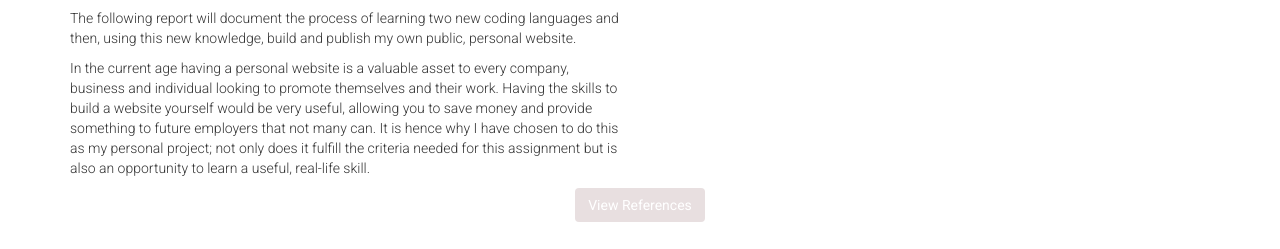
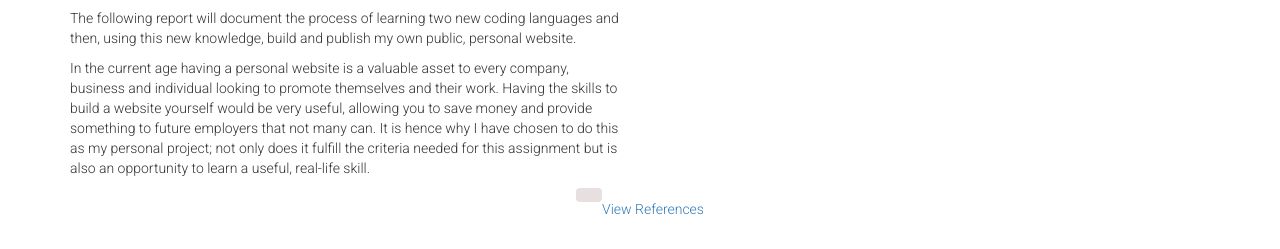
Before and after one commit to Tomswall/My-Report, a plain HTML site: page conclusion.html in a window 1280 px wide. Shown: the part 602-851 px from the top of the page. Drawn offline with nearby package versions, Linux system fonts and the light colour scheme; grey boxes are pictures that could not be loaded.

Commit message:
Update conclusion.html

```diff
--- a/conclusion.html
+++ b/conclusion.html
@@ -42,7 +42,7 @@ In the current age having a personal website is a valuable asset to every compan
       </div>
     </div>
     <div class="row text-center">
-      <a class="btn btn-secondary" href="#">View References</a>
+      <a class="btn btn-secondary" href="#"><a href="references.html">View References</a></a>
     </div>
   </section>
   <footer class="container">
```
